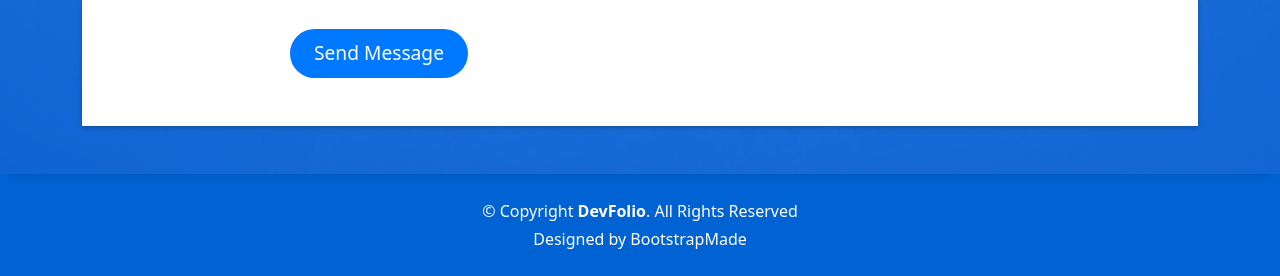
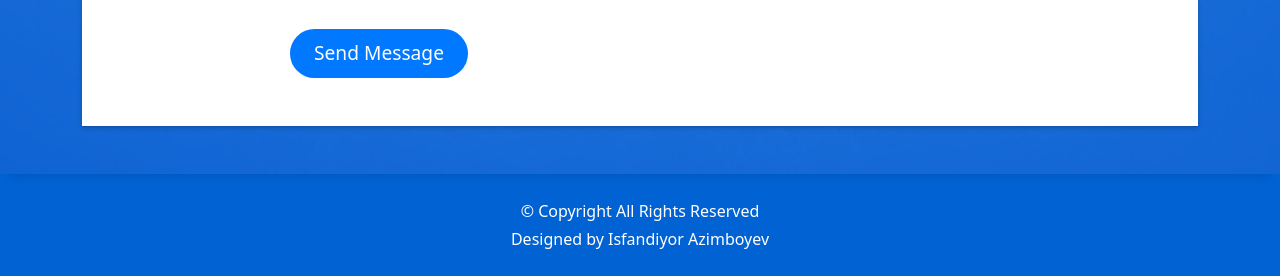
Before and after one commit to Isfandiyor-Az/About-Me, a plain HTML site: page index.html in a window 1280 px wide. Shown: the part 6032-6308 px from the top of the page. Drawn offline with Linux system fonts and the light colour scheme.

Commit message:
Update index.html

```diff
--- a/index.html
+++ b/index.html
@@ -739,7 +739,7 @@
       <div class="row">
         <div class="col-sm-12">
           <div class="copyright-box">
-            <p class="copyright">&copy; Copyright <strong>DevFolio</strong>. All Rights Reserved</p>
+            <p class="copyright">&copy; Copyright  All Rights Reserved</p>
             <div class="credits">
               <!--
               All the links in the footer should remain intact.
@@ -747,7 +747,7 @@
               Licensing information: https://bootstrapmade.com/license/
               Purchase the pro version with working PHP/AJAX contact form: https://bootstrapmade.com/buy/?theme=DevFolio
             -->
-              Designed by <a href="https://bootstrapmade.com/">BootstrapMade</a>
+              Designed by <a>Isfandiyor Azimboyev</a>
             </div>
           </div>
         </div>
```
